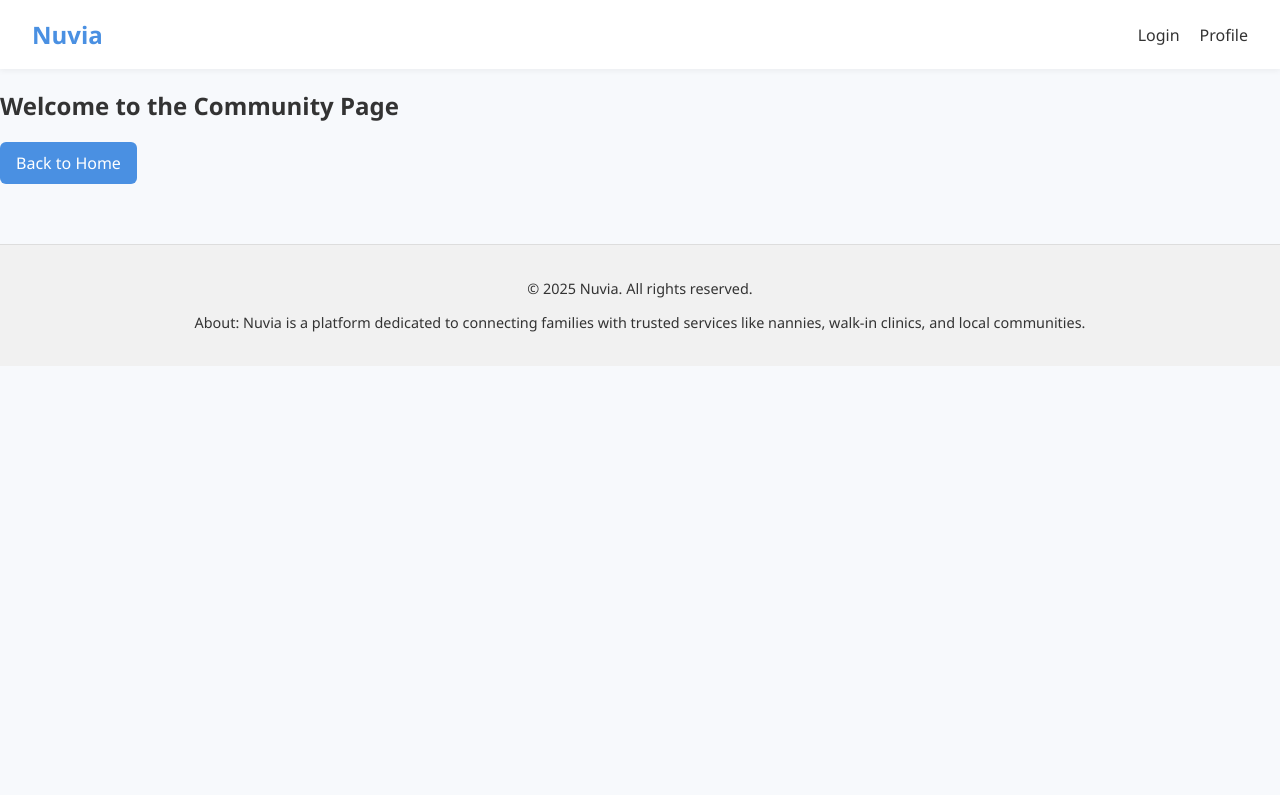
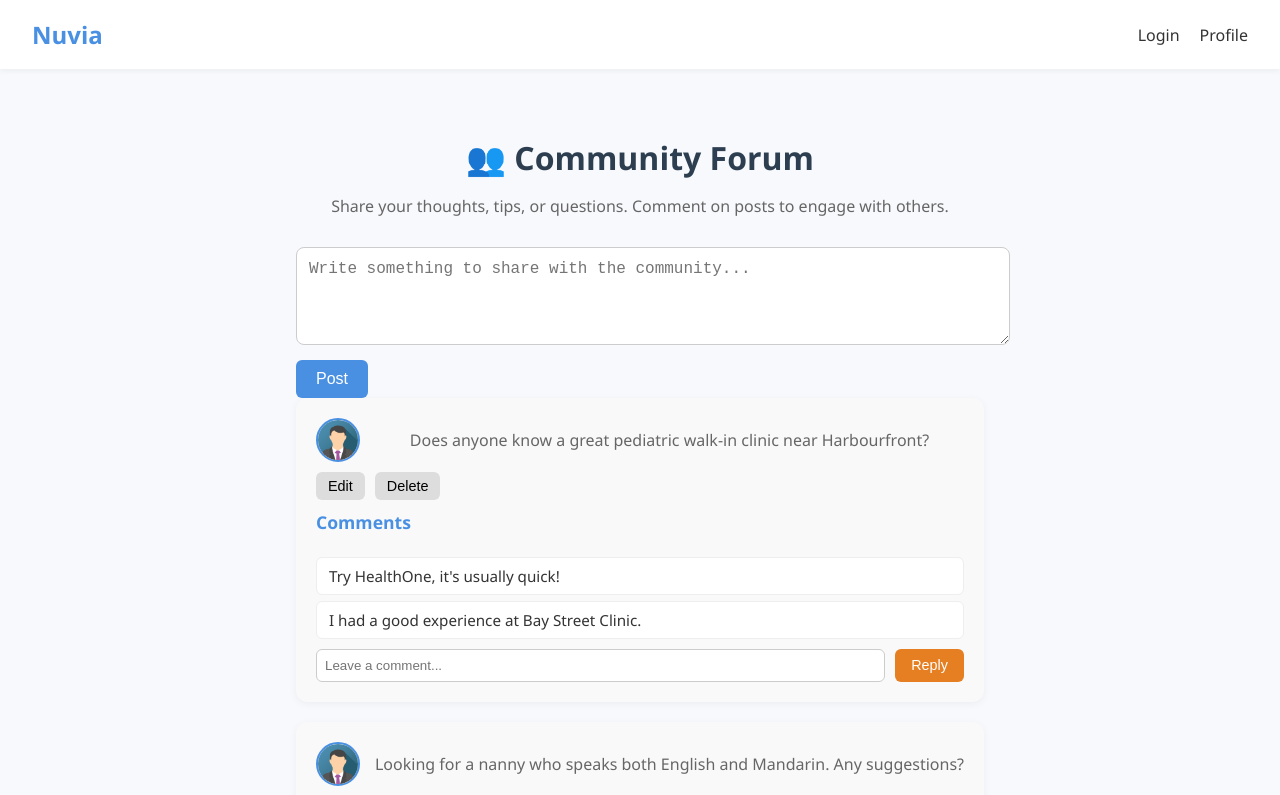
Before and after one commit to pingluuu/Nuvia, a React (Create React App) app in the folder nuvia/: page /community in a window 1280 px wide. Shown: the top 795 px of the page. Built offline with nearby package versions, Linux system fonts and the light colour scheme.

Commit message:
add communoty

```diff
--- /dev/null
+++ b/nuvia/src/components/Community.css
@@ -0,0 +1,139 @@
+.community-page {
+    max-width: 800px;
+    margin: 0 auto;
+    padding: 40px 20px;
+    font-family: 'Segoe UI', Tahoma, Geneva, Verdana, sans-serif;
+    color: #333;
+  }
+
+  .community-page h2 {
+    font-size: 2rem;
+    color: #2c3e50;
+    margin-bottom: 10px;
+    text-align: center;
+  }
+
+  .community-page p {
+    text-align: center;
+    color: #666;
+    margin-bottom: 30px;
+  }
+
+  .post-form textarea {
+    width: 100%;
+    padding: 12px;
+    font-size: 1rem;
+    border-radius: 8px;
+    border: 1px solid #ccc;
+    resize: vertical;
+  }
+
+  .post-form button {
+    margin-top: 10px;
+    padding: 10px 20px;
+    background-color: #4a90e2;
+    color: white;
+    border: none;
+    border-radius: 6px;
+    font-size: 1rem;
+    cursor: pointer;
+  }
+
+  .post-form button:hover {
+    background-color: #357abd;
+  }
+
+  .post-list .post-item {
+    background-color: #f9f9f9;
+    border-radius: 12px;
+    padding: 20px;
+    margin-bottom: 20px;
+    box-shadow: 0 2px 8px rgba(0, 0, 0, 0.05);
+  }
+
+  .post-header {
+    display: flex;
+    align-items: center;
+    gap: 15px;
+    margin-bottom: 10px;
+  }
+
+  .post-avatar {
+    width: 40px;
+    height: 40px;
+    border-radius: 50%;
+    object-fit: cover;
+    border: 2px solid #4a90e2;
+  }
+
+  .post-header p {
+    font-size: 1rem;
+    margin: 0;
+    flex-grow: 1;
+  }
+
+  .post-actions {
+    display: flex;
+    gap: 10px;
+    margin-bottom: 10px;
+  }
+
+  .post-actions button {
+    background-color: #ddd;
+    border: none;
+    padding: 6px 12px;
+    border-radius: 6px;
+    font-size: 0.9rem;
+    cursor: pointer;
+  }
+
+  .post-actions button:hover {
+    background-color: #bbb;
+  }
+
+  .comments-section h4 {
+    margin-top: 10px;
+    font-size: 1.1rem;
+    color: #4a90e2;
+  }
+
+  .comments-section ul {
+    list-style: none;
+    padding-left: 0;
+    margin-bottom: 10px;
+  }
+
+  .comments-section li {
+    background-color: #fff;
+    padding: 8px 12px;
+    margin-bottom: 6px;
+    border-radius: 6px;
+    border: 1px solid #eee;
+    font-size: 0.95rem;
+  }
+
+  .comments-section form {
+    display: flex;
+    gap: 10px;
+  }
+
+  .comments-section input[type='text'] {
+    flex-grow: 1;
+    padding: 8px;
+    border: 1px solid #ccc;
+    border-radius: 6px;
+  }
+
+  .comments-section button {
+    background-color: #e67e22;
+    color: white;
+    border: none;
+    padding: 8px 16px;
+    border-radius: 6px;
+    cursor: pointer;
+    font-size: 0.9rem;
+  }
+
+  .comments-section button:hover {
+    background-color: #d35400;
+  }
--- a/nuvia/src/components/Community.js
+++ b/nuvia/src/components/Community.js
@@ -1,13 +1,114 @@
-import React from 'react';
-import { Link } from 'react-router-dom';
+import React, { useState } from 'react';
+import './Community.css';
+import defaultAvatar from '../assets/avatar.png'; // Make sure you have an avatar image in assets
+
+const initialPosts = [
+  {
+    id: 1,
+    content: "Does anyone know a great pediatric walk-in clinic near Harbourfront?",
+    comments: ["Try HealthOne, it's usually quick!", "I had a good experience at Bay Street Clinic."]
+  },
+  {
+    id: 2,
+    content: "Looking for a nanny who speaks both English and Mandarin. Any suggestions?",
+    comments: ["Check the Community tab on the homepage!", "Our nanny speaks both and we found her here!"]
+  }
+];
 
 const Community = () => {
+  const [posts, setPosts] = useState(initialPosts);
+  const [newPost, setNewPost] = useState('');
+
+  const handlePostSubmit = (e) => {
+    e.preventDefault();
+    if (newPost.trim()) {
+      const postId = Date.now();
+      setPosts([{ id: postId, content: newPost, comments: [] }, ...posts]);
+      setNewPost('');
+    }
+  };
+
+  const handleCommentSubmit = (e, postId, commentText) => {
+    e.preventDefault();
+    if (!commentText.trim()) return;
+
+    setPosts((prevPosts) =>
+      prevPosts.map((post) =>
+        post.id === postId
+          ? { ...post, comments: [...post.comments, commentText] }
+          : post
+      )
+    );
+  };
+
+  const handleDeletePost = (postId) => {
+    setPosts((prev) => prev.filter((post) => post.id !== postId));
+  };
+
+  const handleEditPost = (postId) => {
+    const updatedContent = prompt("Edit your post:", posts.find((p) => p.id === postId)?.content);
+    if (updatedContent !== null) {
+      setPosts((prev) =>
+        prev.map((post) =>
+          post.id === postId ? { ...post, content: updatedContent } : post
+        )
+      );
+    }
+  };
+
   return (
-    <div>
-      <h2>Welcome to the Community Page</h2>
-      <Link to="/">
-        <button>Back to Home</button>
-      </Link>
+    <div className="community-page">
+      <h2>👥 Community Forum</h2>
+      <p>Share your thoughts, tips, or questions. Comment on posts to engage with others.</p>
+
+      <form onSubmit={handlePostSubmit} className="post-form">
+        <textarea
+          value={newPost}
+          onChange={(e) => setNewPost(e.target.value)}
+          placeholder="Write something to share with the community..."
+          rows="4"
+        />
+        <button type="submit">Post</button>
+      </form>
+
+      <div className="post-list">
+        {posts.map((post) => (
+          <div key={post.id} className="post-item">
+            <div className="post-header">
+              <img src={defaultAvatar} alt="avatar" className="post-avatar" />
+              <p>{post.content}</p>
+            </div>
+            <div className="post-actions">
+              <button onClick={() => handleEditPost(post.id)}>Edit</button>
+              <button onClick={() => handleDeletePost(post.id)}>Delete</button>
+            </div>
+
+            <div className="comments-section">
+              <h4>Comments</h4>
+              <ul>
+                {post.comments.map((comment, idx) => (
+                  <li key={idx}>{comment}</li>
+                ))}
+              </ul>
+
+              <form
+                onSubmit={(e) => {
+                  const commentText = e.target.elements[`comment-${post.id}`].value;
+                  handleCommentSubmit(e, post.id, commentText);
+                  e.target.reset();
+                }}
+              >
+                <input
+                  type="text"
+                  name={`comment-${post.id}`}
+                  placeholder="Leave a comment..."
+                />
+                <button type="submit">Reply</button>
+              </form>
+            </div>
+          </div>
+        ))}
+      </div>
     </div>
   );
 };
```
Also changed, not shown: nuvia/src/assets/avatar.png (added).
